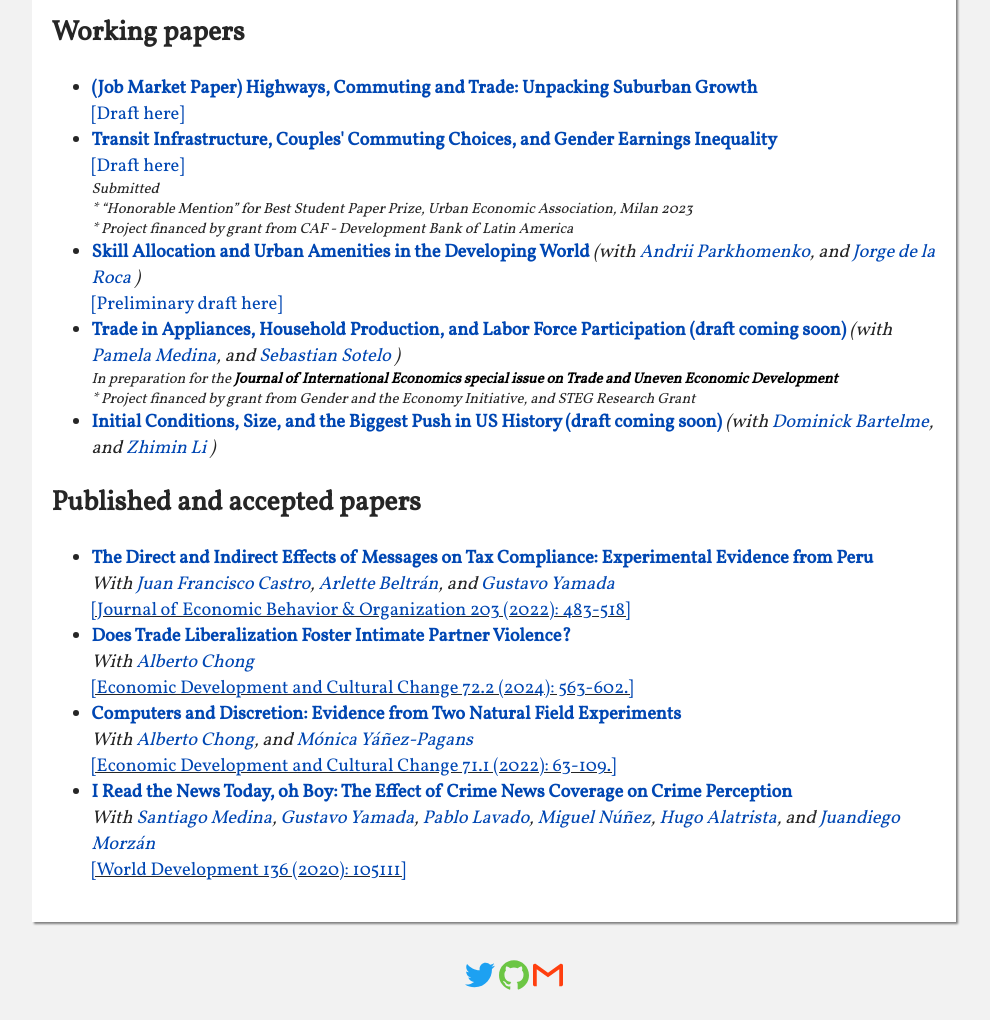
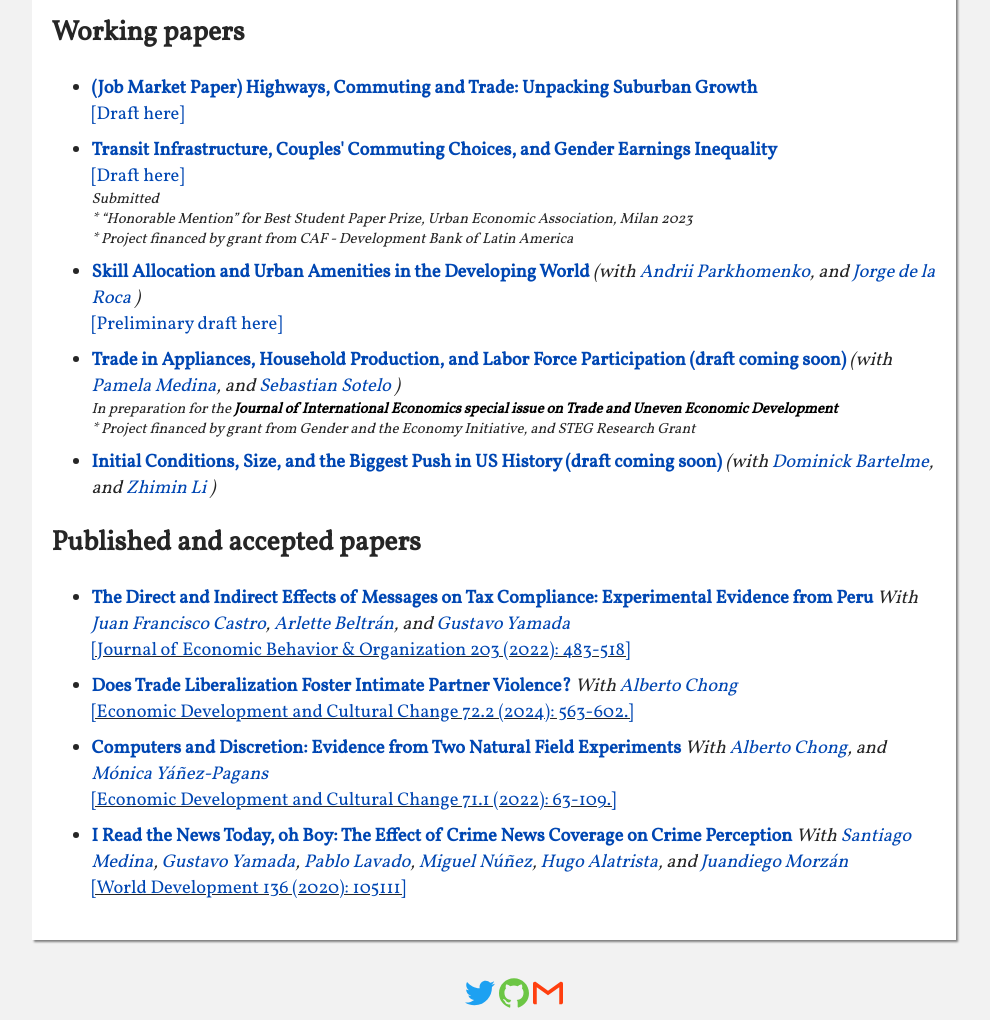
Before and after one commit to dvelasquezc/dvelasquezc.github.io, a Jekyll site: the page built from index.md, in a window 1280 px wide. Shown: the part 608-1628 px from the top of the page, without its empty margins (146-1136 px from the left). Built offline with Jekyll 4.4.1, drawn with Linux system fonts in a browser that asks for light colours; some web fonts are replaced.

Commit message:
update numered lists css

```diff
--- a/assets/css/main.css
+++ b/assets/css/main.css
@@ -210,6 +210,14 @@
 
 ol {
     list-style-type: decimal;
+}
+
+ol li {
+    margin-bottom: 10px;
+}
+
+ul li {
+    margin-bottom: 10px;
 }
 
 .numbered {
--- a/index.md
+++ b/index.md
@@ -47,8 +47,7 @@
 	{% for paper in research_sorted %}
 	{% if paper.pubstatus == "mimeo" %}
 
-		<div>
-			<li ><a href ="{{ paper.url }}" style= "font-weight: bold;">{{ paper.title }}</a>
+			<li><b><a href ="{{ paper.url }}">{{ paper.title }}</a></b>
 			{% if paper.coauthors %}
 				<i> (with
 				{% assign coauthors = paper.coauthors | join: ',' | strip | split: ', ' %}
@@ -85,7 +84,7 @@
 					{% endif %}
 				{% endfor %})
 				</i>
-			{% endif %}</li>
+			{% endif %}
 
 
 			{% if paper.pdf != 'no' %}
@@ -140,9 +139,8 @@
 			<div class ="conferences">
 				<!-- <i>&#42; Presented in: {{ paper.presented }}</i> -->
 			</div>
-			{% endif %}
+			{% endif %}		</li>
 
-		</div>
 	{% endif %}
 	{% endfor %}
 	</ul>
@@ -159,7 +157,7 @@
 	{% for paper in research_sorted %}
 	{% if paper.pubstatus == "Published" %}
 
-			<li style= "font-weight: bold;"><a href ="{{ paper.url }}">{{ paper.title }}</a></li>
+			<li><b><a href ="{{ paper.url }}">{{ paper.title }}</a></b>
 			{% if paper.coauthors %}
 				<i>With
 				{% assign coauthors = paper.coauthors | join: ',' | strip | split: ', ' %}
@@ -215,7 +213,7 @@
 			<div class ="conferences">
 				<i>Presented in: {{ paper.presented }}</i>
 			</div>
-			{% endif %}
+			{% endif %}		</li>
 
 	{% endif %}
 	{% endfor %}
```
Also changed, not shown: _pages/research.md (+5 -7 lines).
